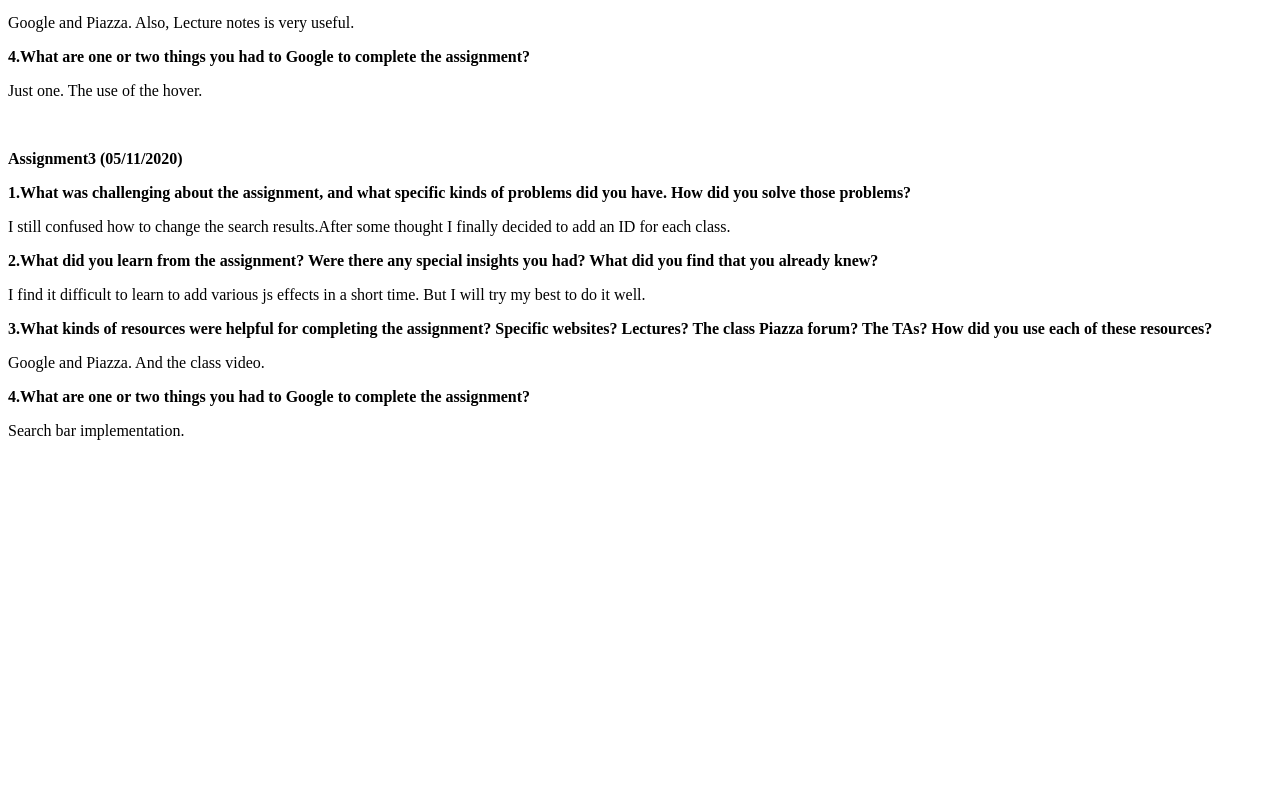
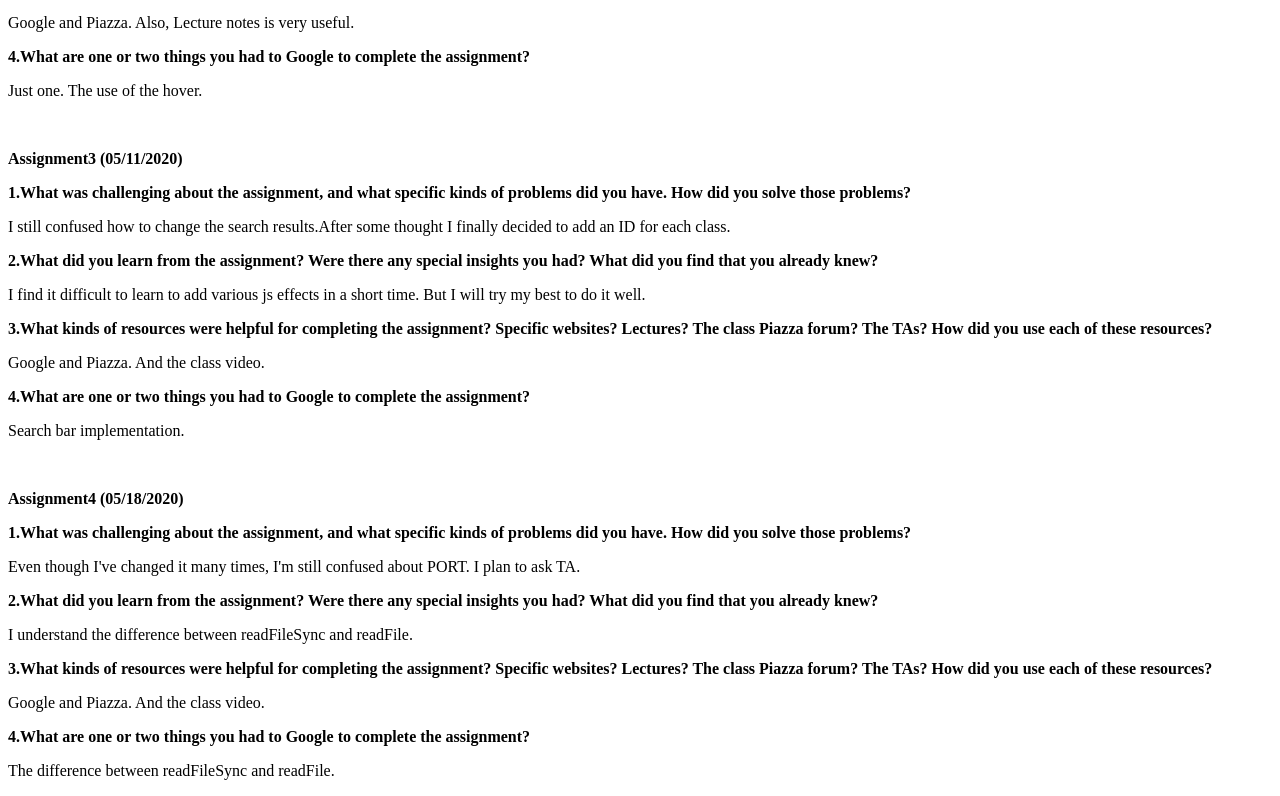
Before and after one commit to xiaooodd/https-xiaooodd.github.io, a plain HTML site: page blog.html in a window 1280 px wide. Shown: the part 598-1394 px from the top of the page. Before the commit the page ends 1054 px from the top, so only its background shows below. Drawn offline with Linux system fonts and the light colour scheme.

Commit message:
Update blog.html

```diff
--- a/blog.html
+++ b/blog.html
@@ -36,5 +36,15 @@
 <p>Google and Piazza. And the class video.</p>
 <p><strong>4.What are one or two things you had to Google to complete the assignment?</strong></p>
 <p>Search bar implementation.</p>
+<p>&nbsp;</p>
+<p> <strong>Assignment4 (05/18/2020)</strong></p>
+<p><strong>1.What was challenging about the assignment, and what specific kinds of problems did you have. How did you solve those problems?</strong></p>
+<p>Even though I've changed it many times, I'm still confused about PORT. I plan to ask TA.</p>
+<p><strong>2.What did you learn from the assignment? Were there any special insights you had? What did you find that you already knew?</strong></p>
+<p>I understand the difference between readFileSync and readFile.</p>
+<p><strong>3.What kinds of resources were helpful for completing the assignment? Specific websites? Lectures? The class Piazza forum? The TAs? How did you use each of these resources?</strong></p>
+<p>Google and Piazza. And the class video.</p>
+<p><strong>4.What are one or two things you had to Google to complete the assignment?</strong></p>
+<p>The difference between readFileSync and readFile.</p>
 </body>
 </html>
```
